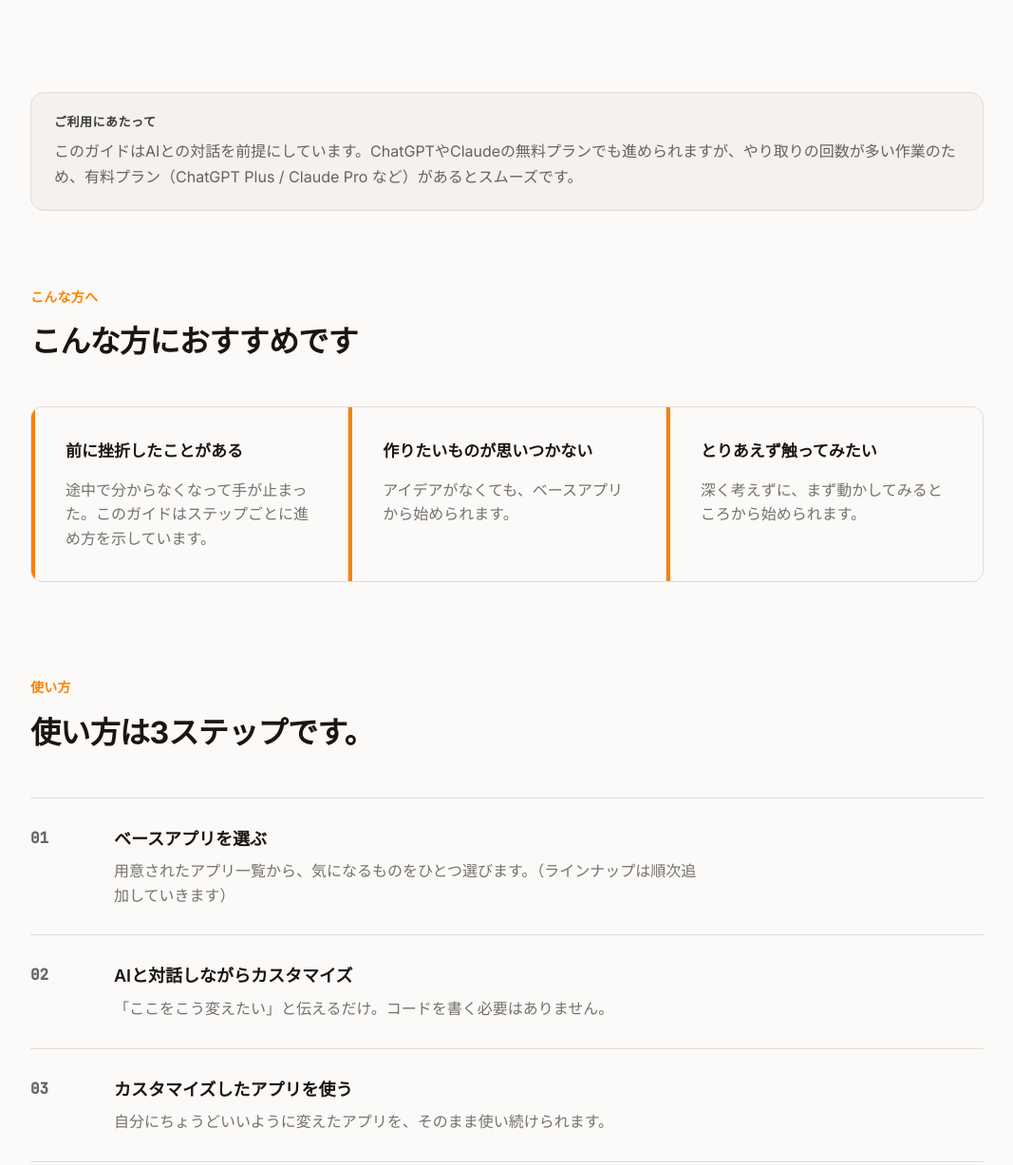
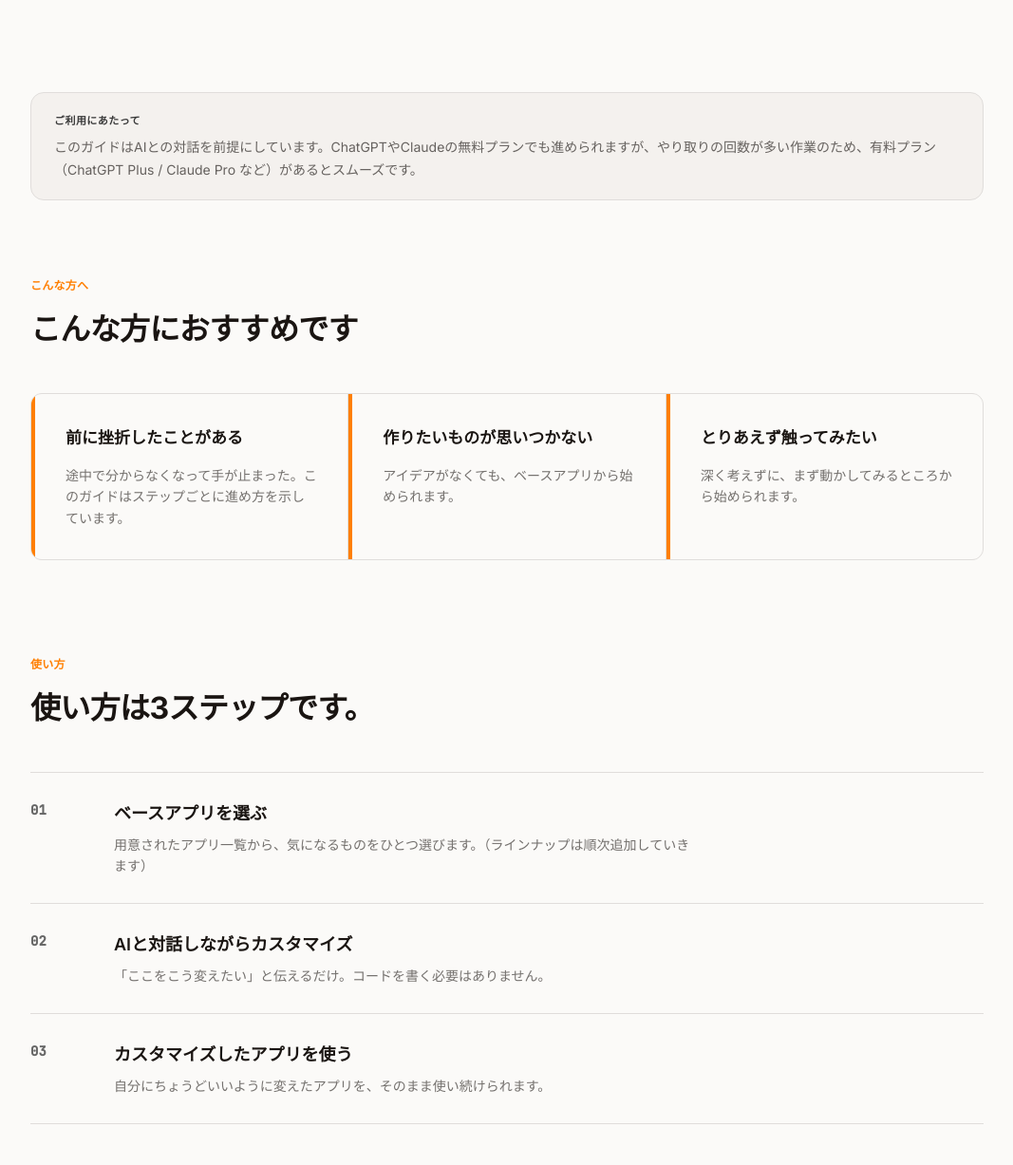
Before and after one commit to orangemark0808-code/orangemania-guide, a plain HTML site: page index.html in a window 1280 px wide. Shown: the part 535-1762 px from the top of the page at 95% size, without its empty margins (106-1173 px from the left). Drawn offline with Linux system fonts and the light colour scheme.

Commit message:
fix: キャッチコピーをWEBアプリ表記に変更し、フォントサイズを前回変更前の値に戻す
- index.html: ヒーロー見出しを「WEBアプリを作る体験を届けます」に変更
- css/style.css: 前回拡大したラベル・本文・ステップ番号のfont-sizeを元の値に戻す（color/font-weightの強化は維持）

```diff
--- a/css/style.css
+++ b/css/style.css
@@ -421,7 +421,7 @@ a.lp-btn-primary:hover {
 
 .lp-eyebrow {
   font-family: 'JetBrains Mono', monospace;
-  font-size: 14px;
+  font-size: 12px;
   color: #FF7F00;
   font-weight: 600;
   letter-spacing: 0.02em;
@@ -460,7 +460,7 @@ a.lp-btn-primary:hover {
 }
 
 .lp-card p {
-  font-size: 16px;
+  font-size: 14px;
   line-height: 1.6;
   color: oklch(0.2 0.01 60 / 0.6);
   margin: 0;
@@ -494,7 +494,7 @@ a.lp-btn-primary:hover {
 
 .lp-step-num {
   font-family: 'JetBrains Mono', monospace;
-  font-size: 16px;
+  font-size: 14px;
   color: #666666;
   font-weight: 600;
 }
@@ -512,7 +512,7 @@ a.lp-btn-primary:hover {
 }
 
 .lp-step-body p {
-  font-size: 16px;
+  font-size: 14px;
   line-height: 1.6;
   color: oklch(0.2 0.01 60 / 0.6);
   margin: 0;
@@ -548,7 +548,7 @@ a.lp-btn-primary:hover {
 }
 
 .lp-cta-box p {
-  font-size: 17px;
+  font-size: 15px;
   color: rgba(58, 42, 26, 0.7);
   margin: 0;
   max-width: 440px;
@@ -622,14 +622,14 @@ a.lp-btn-cta:hover {
 
 .lp-note-label {
   font-family: 'JetBrains Mono', monospace;
-  font-size: 13px;
+  font-size: 11px;
   letter-spacing: 0.04em;
   font-weight: 600;
   color: #3a3a3a;
 }
 
 .lp-note-text {
-  font-size: 16px;
+  font-size: 14px;
   line-height: 1.7;
   color: oklch(0.2 0.01 60 / 0.65);
   margin: 0;
--- a/index.html
+++ b/index.html
@@ -32,7 +32,7 @@
       <span class="lp-hero-badge-dot"></span>
       説明書サイト &mdash; v1.0
     </div>
-    <h1>AIと一緒に自分にちょうどいい<br>アプリを作る体験を届けます</h1>
+    <h1>AIと一緒に自分にちょうどいい<br>WEBアプリを作る体験を届けます</h1>
     <p class="lp-hero-lead">Orangemania Guide は、ベースとなるアプリをAIとの対話で<br>カスタマイズしながら作っていくための説明書サイトです。</p>
     <div class="lp-hero-actions">
       <a href="guide/index.html" class="lp-btn-primary">アプリ一覧を見る &rarr;</a>
```
